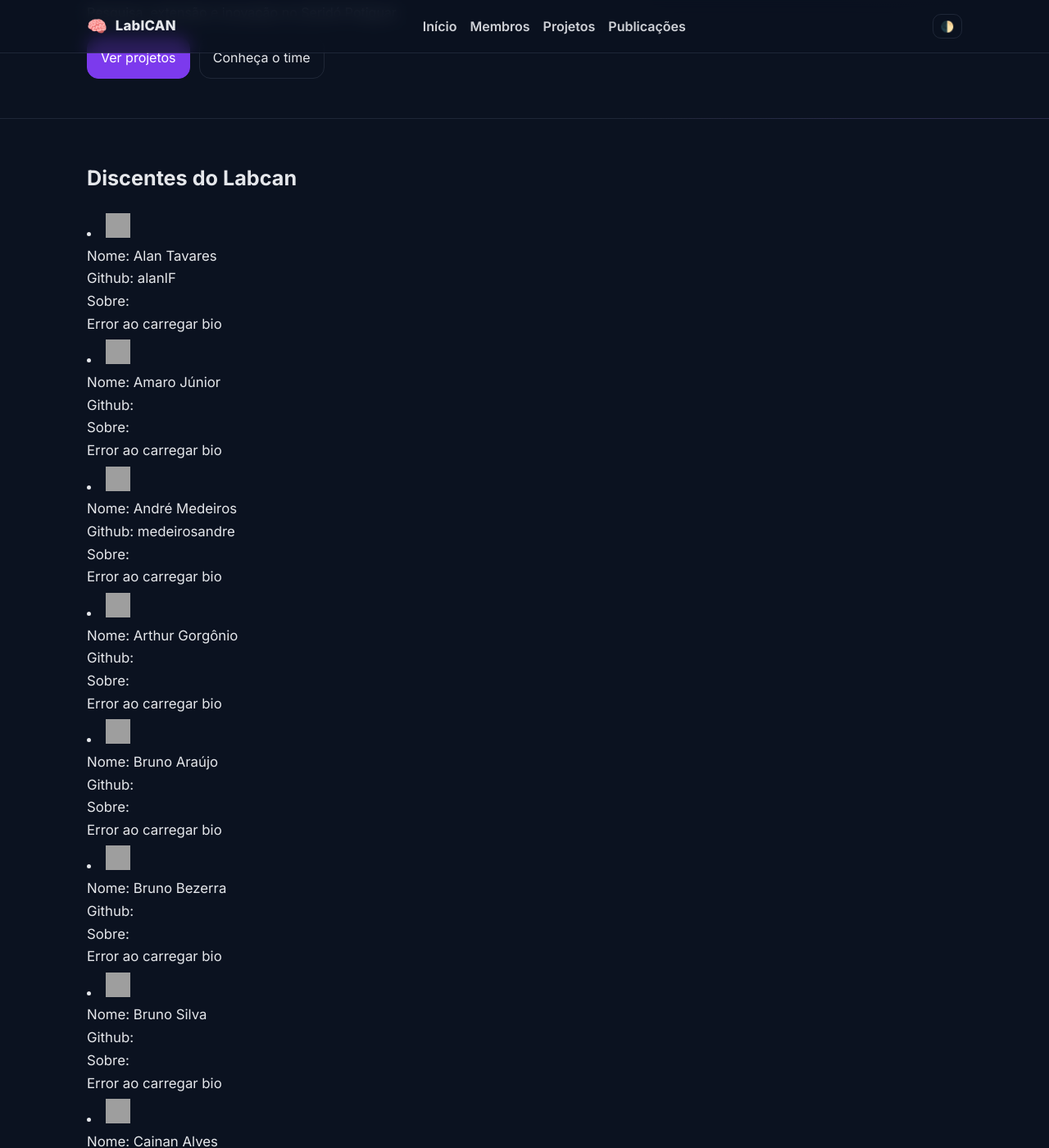
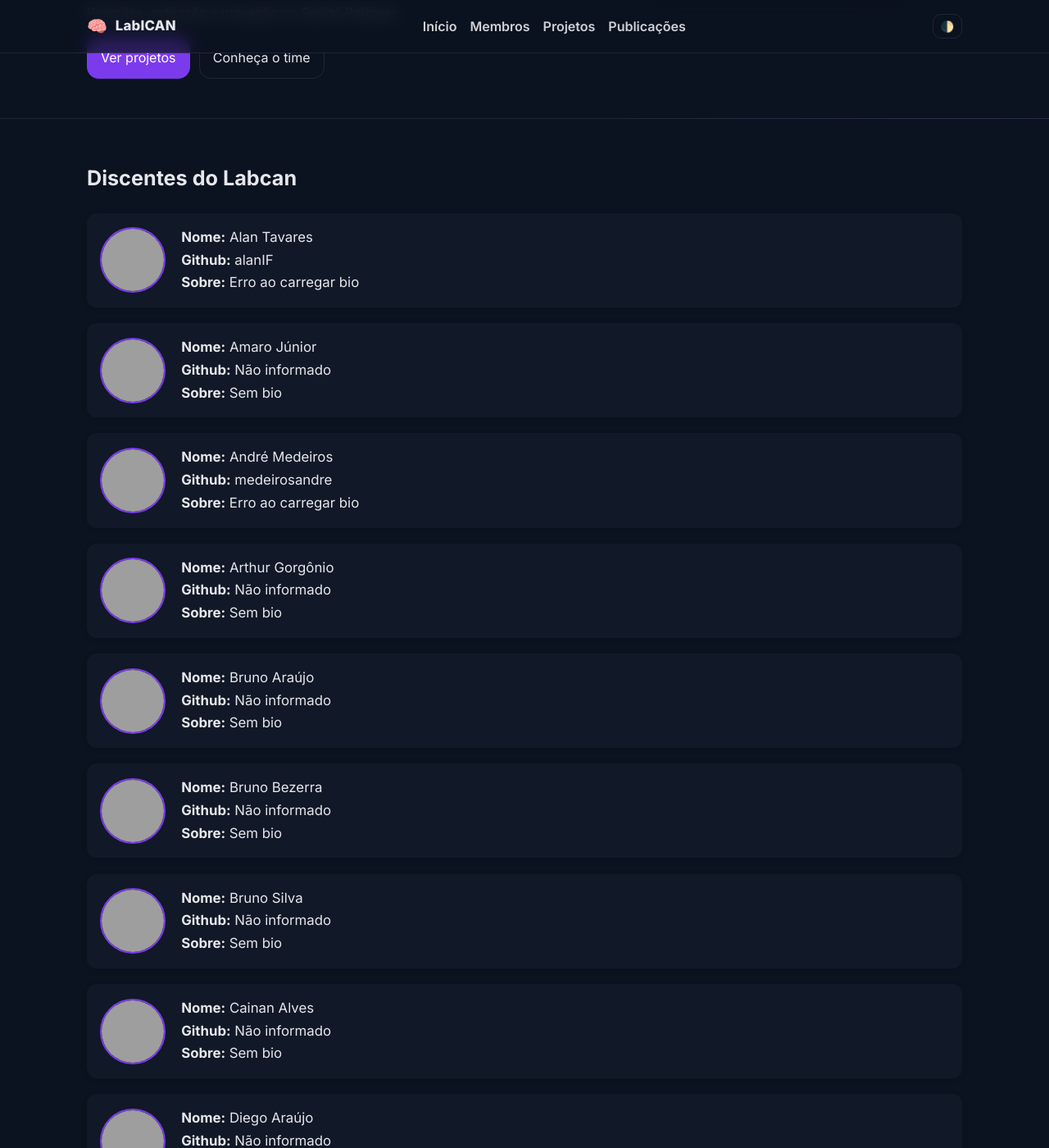
Before and after one commit to Gedsonfa/website-labican, a Jekyll site: the page built from membros.html, in a window 1280 px wide and 1400 px high, scrolled down 220 px, cut to the strip 0-1400 px from the top of the window. Shown: the whole strip at 82% size. Built offline with Jekyll 4.4.1, drawn with Linux system fonts in a browser that asks for light colours; comment, search, counter and statistics services are not loaded; some of the changed text lies outside the part shown; grey boxes are pictures that could not be loaded.

Commit message:
Atualiza layout dos membros

```diff
--- a/assets/css/style.css
+++ b/assets/css/style.css
@@ -1,3 +1,25 @@
+/* Membros - layout horizontal */
+.membros-list {
+  list-style: none;
+  padding: 0;
+}
+.membro-card {
+  display: flex;
+  align-items: center;
+  gap: 1.2rem;
+  margin-bottom: 1.2rem;
+  background: var(--card);
+  border-radius: 12px;
+  padding: 1rem;
+  box-shadow: 0 2px 8px rgba(0,0,0,0.07);
+}
+.membro-img {
+  width: 80px;
+  height: 80px;
+  object-fit: cover;
+  border-radius: 50%;
+  border: 2px solid var(--primary);
+}
 
 :root {
   --bg: #0b1220;
--- a/membros.html
+++ b/membros.html
@@ -3,31 +3,35 @@ layout: menu
 permalink: /membros/
 ---
 
-    <h2>Discentes do Labcan</h2>
-    {% for discente in site.data.discentes %}
-    <li>
-        <!-- Foto de perfil -->
-        <img src="https://github.com/{{discente.github}}.png" alt="Perfil do Github de {{discente.name}}" width="30"
-            height="30"><br>
-
-        Nome: {{discente.name}} <br>
-
-        Github: <a href="https://github.com/{{discente.github}}">{{discente.github}}</a><br>
-
-        Sobre: <br><span class="bio" data-username="{{discente.github}}">Carregando...</span><br>
-
-    </li>
-    {% endfor %}
+        <h2>Discentes do Labcan</h2>
+        <ul class="membros-list">
+        {% for discente in site.data.discentes %}
+            <li>
+                <div class="membro-card">
+                    <img class="membro-img" src="https://github.com/{{discente.github}}.png" alt="Perfil do Github de {{discente.name}}">
+                    <div>
+                        <strong>Nome:</strong> {{discente.name}}<br>
+                        <strong>Github:</strong> {% if discente.github %}<a href="https://github.com/{{discente.github}}">{{discente.github}}</a>{% else %}Não informado{% endif %}<br>
+                        <strong>Sobre:</strong> {% if discente.github %}<span class="bio" data-username="{{discente.github}}">Carregando...</span>{% else %}<span>Sem bio</span>{% endif %}
+                    </div>
+                </div>
+            </li>
+        {% endfor %}
+        </ul>
 
     <script>
         document.querySelectorAll('.bio').forEach(span => {
             const user = span.dataset.username;
+            if (!user) {
+                span.innerText = "Sem bio";
+                return;
+            }
             fetch(`https://api.github.com/users/${user}`)
                 .then(res => res.json())
                 .then(data => {
                     span.innerText = data.bio || "Sem bio";
                 }).catch(() => {
-                   span.innerText = "Error ao carregar bio";
+                   span.innerText = "Erro ao carregar bio";
                 });
         });
     </script>
```
Also changed, not shown: Gemfile.lock.
